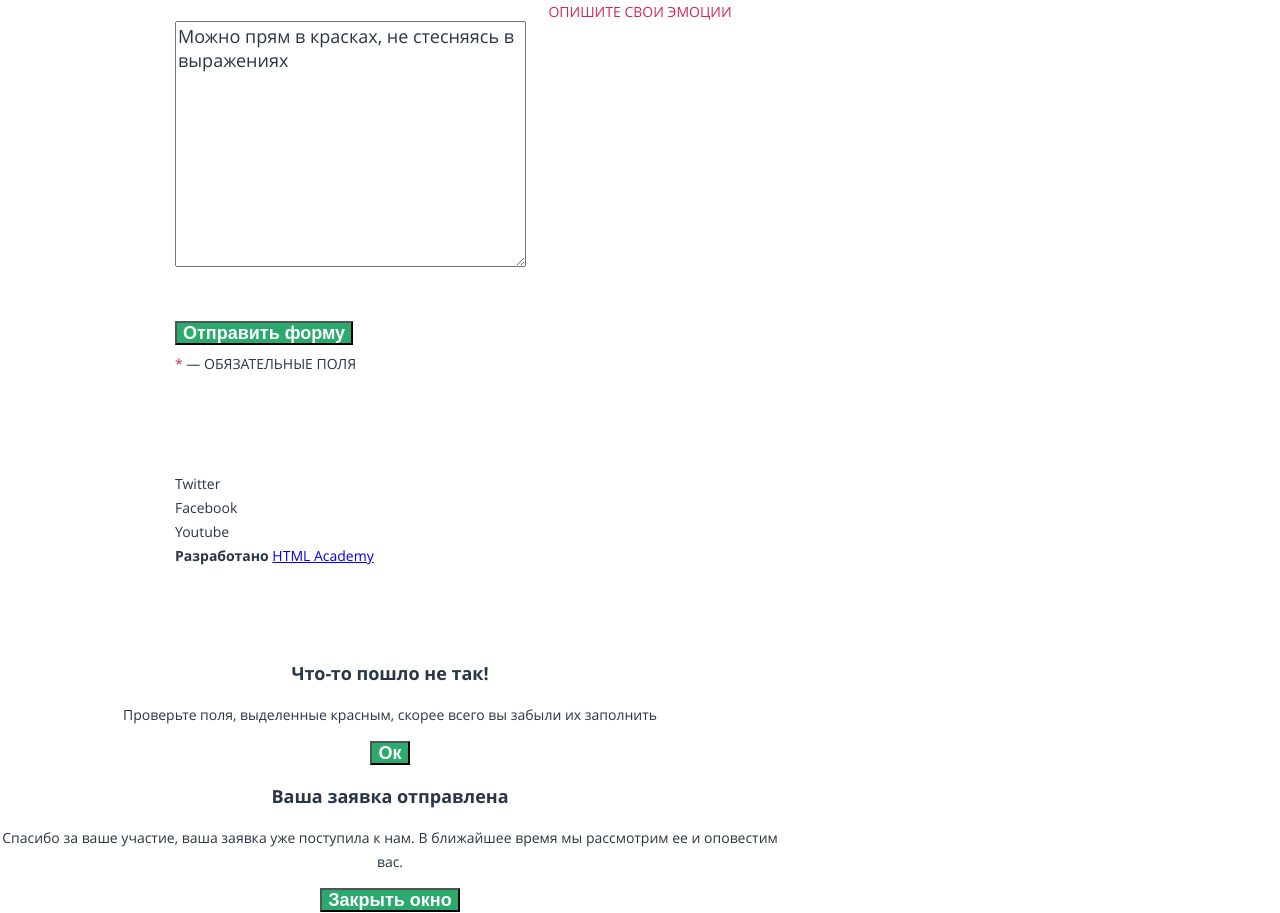
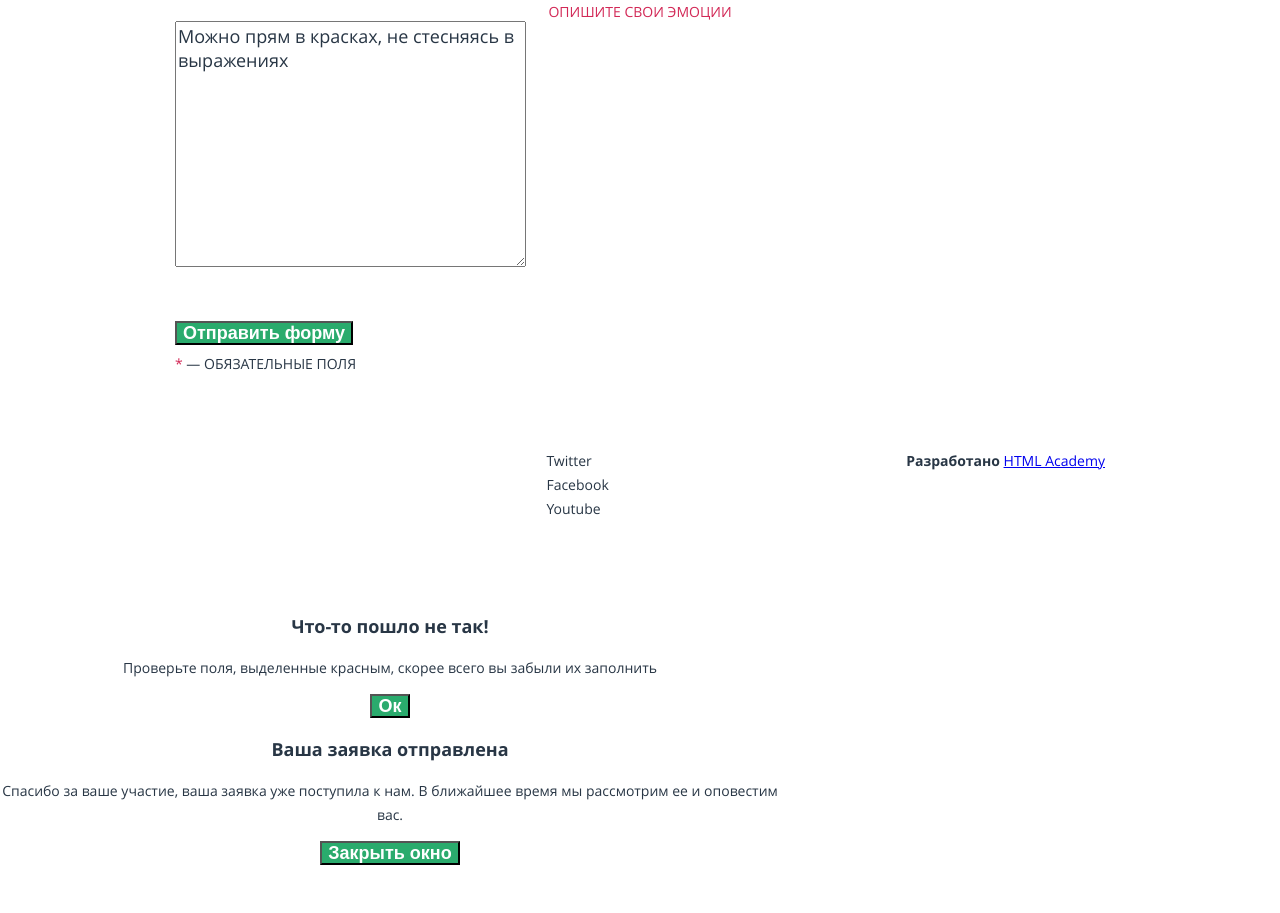
Before and after one commit to Goshak95/974579-pink-24, a website: page source/form.html in a window 1280 px wide. Shown: the part 1237-2150 px from the top of the page. After the commit the page ends 2103 px from the top, so only its background shows below. Drawn offline with nearby package versions, Linux system fonts and the light colour scheme; files that its build step writes are made by us from their sources.

Commit message:
добавляет адапативную сетку футера на внутренних страницах

```diff
--- a/source/form.html
+++ b/source/form.html
@@ -137,7 +137,7 @@
       </section>
     </main>
     <footer class="page-footer">
-      <div class="wrapper">
+      <div class="wrapper page-footer__container">
         <a class="logo" href="#">
           <img src="img/logo.svg" alt="Логотип" width="60" height="40">
         </a>
```
Also changed, not shown: source/gallery.html (+1 -1 lines).
